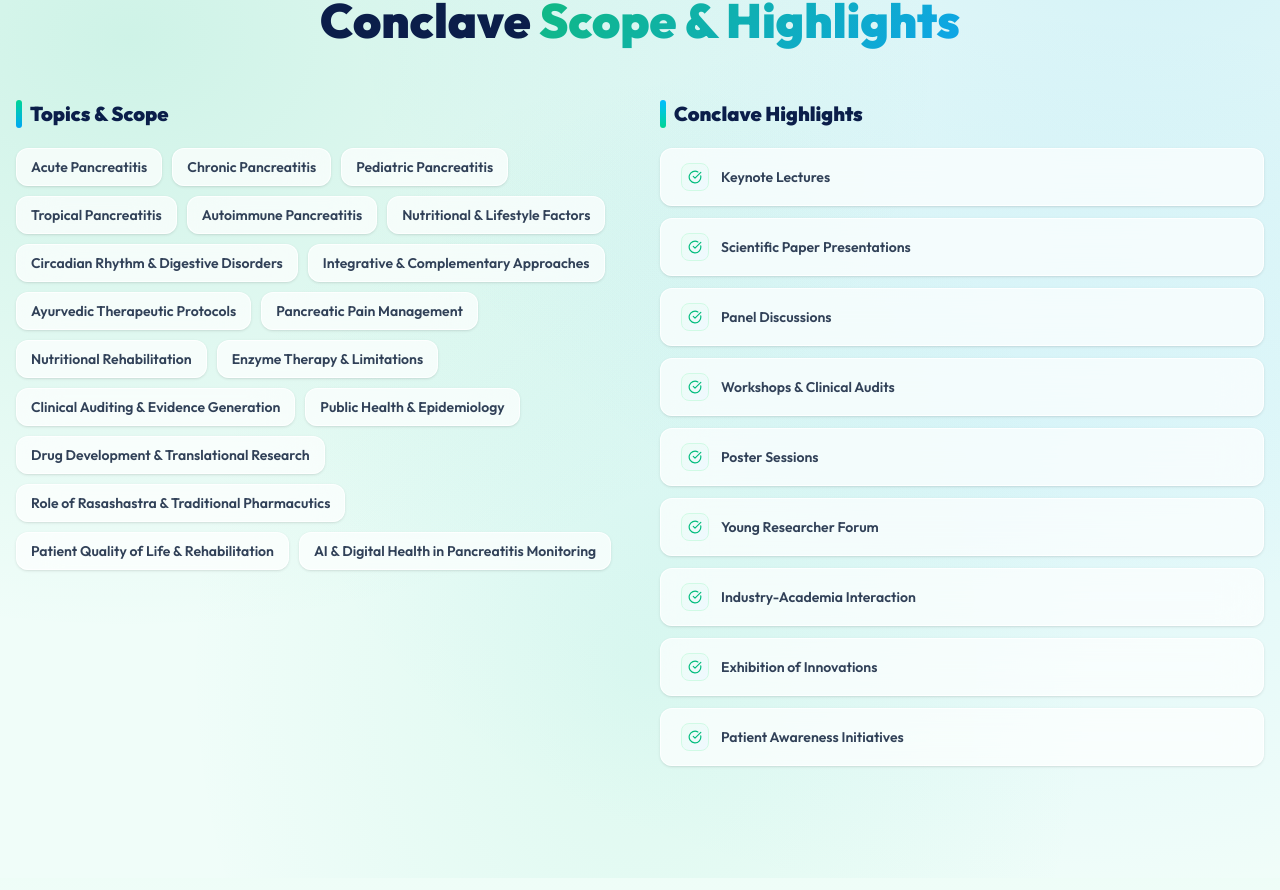
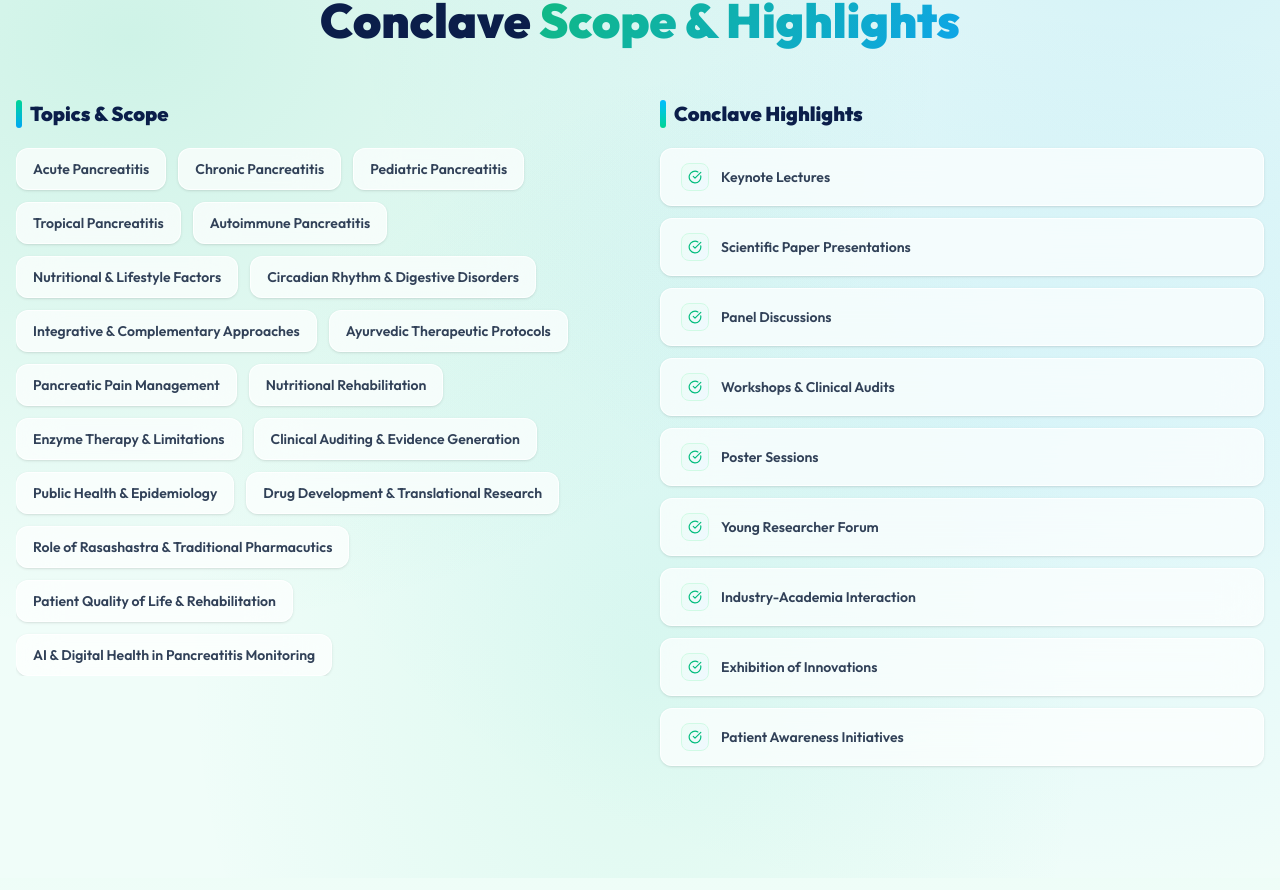
Before and after one commit to Iaak12/ipcilandingpage, a React (Vite) app in the folder frontend/: page / in a window 1280 px wide. Shown: the part 3125-4015 px from the top of the page. Built offline with nearby package versions, Linux system fonts and the light colour scheme.

Commit message:
topic resolved

```diff
--- a/frontend/src/App.jsx
+++ b/frontend/src/App.jsx
@@ -525,10 +525,10 @@ function ScopeSection() {
                 <span className="w-1.5 h-7 rounded-full bg-gradient-to-b from-emerald-400 to-sky-500 inline-block" />
                 Topics & Scope
               </h3>
-              <div className="flex flex-wrap gap-2.5">
+              <div className="grid grid-rows-2 grid-flow-col lg:flex lg:flex-wrap gap-3 overflow-x-auto hide-scrollbar pb-4 lg:pb-0 -mx-4 px-4 lg:mx-0 lg:px-0 snap-x snap-mandatory">
                 {SCOPE_ITEMS.map((item, i) => (
                   <motion.span key={i} variants={scaleIn} whileHover={{ scale: 1.05 }}
-                    className="px-3.5 py-2 rounded-xl text-sm font-semibold text-slate-700 glass border border-emerald-100 hover:border-emerald-300 hover:text-emerald-700 cursor-default transition-all duration-200 shadow-sm">
+                    className="snap-start shrink-0 px-4 py-2.5 rounded-xl text-sm font-semibold text-slate-700 glass border border-emerald-100 hover:border-emerald-300 hover:text-emerald-700 cursor-default transition-all duration-200 shadow-sm whitespace-nowrap w-max">
                     {item}
                   </motion.span>
                 ))}
```
